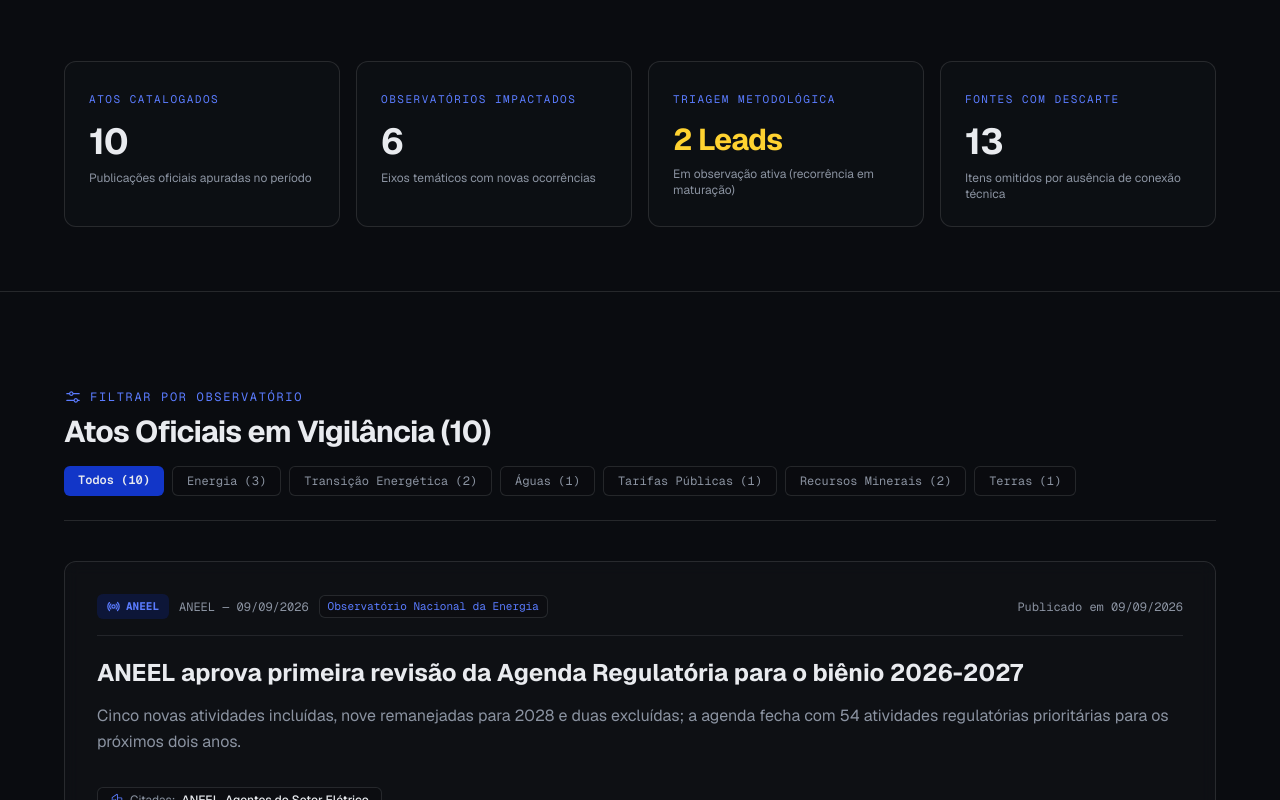
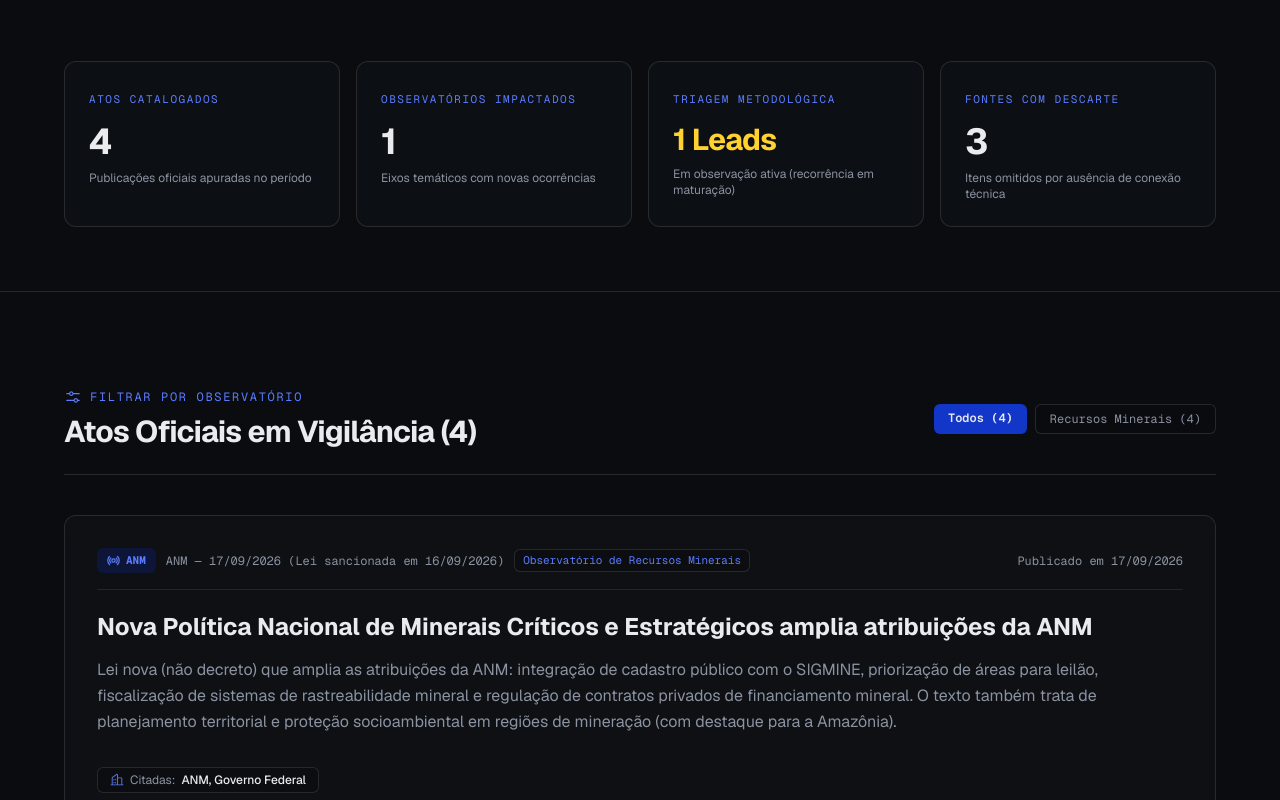
Before and after one commit to EmanuelMeirelles-Oss/idate_novo, a Next.js app: page /radar in a window 1280 px wide. Shown: the part 620-1420 px from the top of the page. Built offline with nearby package versions, Linux system fonts and the light colour scheme.

Commit message:
feat(radar): atualiza radar regulatorio semanal ciclo 14 a 21/09/2026

```diff
--- a/content/radar.ts
+++ b/content/radar.ts
@@ -66,6 +66,157 @@ export interface CicloRadar {
 }
 
 export const HISTORICO_RADAR: readonly CicloRadar[] = [
+  {
+    id: "ciclo-2026-09-14-2026-09-21",
+    periodo: {
+      inicio: "2026-09-14",
+      fim: "2026-09-21",
+      rotulo: "14 a 21/09/2026",
+    },
+    fontesVigiadas: ["DOU", "ANM", "ANEEL", "ANA"],
+    itens: [
+      {
+        id: "anm-politica-nacional-minerais-criticos-estrategicos",
+        titulo:
+          "Nova Política Nacional de Minerais Críticos e Estratégicos amplia atribuições da ANM",
+        fonte: "ANM — 17/09/2026 (Lei sancionada em 16/09/2026)",
+        orgao: "ANM",
+        publicadoEm: "2026-09-17",
+        url: "https://www.gov.br/anm/pt-br/assuntos/noticias/politica-de-minerais-criticos-preve-rastreabilidade-e-agregacao-de-valor-1",
+        resumo:
+          "Lei nova (não decreto) que amplia as atribuições da ANM: integração de cadastro público com o SIGMINE, priorização de áreas para leilão, fiscalização de sistemas de rastreabilidade mineral e regulação de contratos privados de financiamento mineral. O texto também trata de planejamento territorial e proteção socioambiental em regiões de mineração (com destaque para a Amazônia).",
+        observatorio: "recursos-minerais",
+        perguntaVinculada:
+          "Que obrigações de recuperação ambiental incidem sobre áreas lavradas e como são fiscalizadas?",
+        empresasCitadas: ["ANM", "Governo Federal"],
+      },
+      {
+        id: "anm-distribuicao-452-milhoes-cfem-pgrm",
+        titulo:
+          "ANM distribui mais de R$ 452 milhões em CFEM a estados e municípios via nova plataforma PGRM",
+        fonte: "ANM — 16/09/2026",
+        orgao: "ANM",
+        publicadoEm: "2026-09-16",
+        url: "https://www.gov.br/anm/pt-br/assuntos/noticias/mais-de-r-452-milhoes-em-cfem-sao-distribuidos-a-estados-e-municipios-produtores",
+        resumo:
+          "Repasse referente à arrecadação de agosto: mais de R$ 90 milhões para estados e DF, e mais de R$ 361 milhões para municípios. Primeira distribuição feita pela nova Plataforma de Gestão de Recursos Minerais (PGRM), que já processa 99,11% da arrecadação.",
+        observatorio: "recursos-minerais",
+        perguntaVinculada:
+          "Como se distribui a compensação financeira pela exploração mineral entre os entes federativos?",
+        empresasCitadas: ["ANM", "Estados e Municípios Produtores"],
+        valorEnvolvido: "R$ 452.000.000,00",
+      },
+      {
+        id: "anm-cruzamento-eletronico-dief-cfem-notas-fiscais",
+        titulo:
+          "ANM inicia cruzamento eletrônico entre DIEF-CFEM e notas fiscais eletrônicas em novembro",
+        fonte: "ANM — 16/09/2026",
+        orgao: "ANM",
+        publicadoEm: "2026-09-16",
+        url: "https://www.gov.br/anm/pt-br/assuntos/noticias/cruzamento-eletronico-entre-dief-cfem-e-notas-fiscais-entra-em-vigor-em-novembro",
+        resumo:
+          "A partir de 1º/11/2026, a ANM passa a cruzar declarações DIEF-CFEM com notas fiscais eletrônicas (operações desde janeiro/2025) para identificar divergências na base de cálculo da CFEM. Titulares de direitos minerários têm até 31/10/2026 para regularizar declarações pendentes.",
+        observatorio: "recursos-minerais",
+        perguntaVinculada:
+          "Como se distribui a compensação financeira pela exploração mineral entre os entes federativos?",
+        empresasCitadas: ["ANM", "Titulares de Direitos Minerários"],
+      },
+      {
+        id: "anm-reuniao-participativa-03-2026-sandbox-mineral",
+        titulo:
+          "ANM realiza Reunião Participativa nº 03/2026 sobre sandbox regulatório no setor mineral",
+        fonte: "ANM — 16/09/2026",
+        orgao: "ANM",
+        publicadoEm: "2026-09-16",
+        url: "https://www.gov.br/anm/pt-br/assuntos/noticias/reuniao-participativa-no-03-2026",
+        resumo:
+          "ANM abre reunião aberta (Reunião Participativa nº 03/2026 em 22/09/2026) para discutir a viabilidade e aplicações de um sandbox regulatório no setor mineral, vinculada à consulta na plataforma Brasil Participativo e à Tomada de Subsídios nº 04/2026 (prazo prorrogado até 28/09/2026).",
+        observatorio: "recursos-minerais",
+        perguntaVinculada:
+          "Que mudanças normativas podem resultar do sandbox regulatório para o setor mineral atualmente em consulta pública pela ANM?",
+        empresasCitadas: ["ANM", "Agentes do Setor Mineral"],
+      },
+    ],
+    analises: [
+      {
+        observatorio: "recursos-minerais",
+        tema: "Sistemas de Fiscalização da CFEM (PGRM e DIEF) e Marco Regulatório dos Minerais Críticos",
+        status: "em_observacao",
+        statusRotulo: "Lead de Monitoramento — Desenvolvimentos Normativos/Institucionais sem Núcleo Constituído",
+        resumo:
+          "Convergência de quatro novidades na ANM: sanção da Política Nacional de Minerais Críticos (Lei em 16/09), distribuição de R$ 452 mi em CFEM via nova PGRM (16/09), início do cruzamento eletrônico DIEF-CFEM com notas fiscais a partir de novembro (16/09) e Reunião Participativa nº 03/2026 sobre o sandbox regulatório (16/09).",
+        criterios: {
+          recorrencia: {
+            status: "em_maturacao",
+            titulo: "Recorrência documentada",
+            detalhe:
+              "Desenvolvimentos normativos e institucionais sem emergência de padrões de denúncias recorrentes nesta janela.",
+          },
+          relevanciaColetiva: {
+            status: "atendido",
+            titulo: "Relevância coletiva",
+            detalhe:
+              "Define atribuições sobre minerais estratégicos e assegura a exatidão na arrecadação e repartição da CFEM a centenas de municípios e estados.",
+          },
+          viabilidadeApuracao: {
+            status: "atendido",
+            titulo: "Viabilidade de apuração",
+            detalhe:
+              "Leis sancionadas, comunicados e minutas públicas acessíveis no portal oficial da ANM e no Diário Oficial.",
+          },
+        },
+        parecerTecnico:
+          "Nenhum dos itens acima, isoladamente ou somado ao acervo, preenche os três critérios simultâneos para constituição de núcleo de pesquisa (recorrência documentada, relevância coletiva e viabilidade de apuração). Trata-se de desenvolvimentos normativos/institucionais mantidos como leads em observação ativa.",
+      },
+    ],
+    itensDescartados: [
+      {
+        titulo:
+          "Atos administrativos rotineiros da ANEEL (homologação tarifária pontual e autorização de UTEs)",
+        fonte: "ANEEL",
+        orgao: "ANEEL",
+        publicadoEm: "2026-09-18",
+        motivoDescarte:
+          "Homologação de revisão tarifária de distribuidoras específicas e autorizações pontuais de usinas termelétricas sem conexão direta com perguntas de pesquisa em aberto de encargos ou composição tarifária.",
+      },
+      {
+        titulo: "Atos administrativos rotineiros da ANA",
+        fonte: "ANA",
+        orgao: "ANA",
+        publicadoEm: "2026-09-18",
+        motivoDescarte:
+          "Despachos operacionais sem relação com outorgas hídricas ou saneamento básico.",
+      },
+      {
+        titulo: "Publicações ordinárias do Diário Oficial da União (DOU)",
+        fonte: "DOU",
+        orgao: "DOU",
+        publicadoEm: "2026-09-18",
+        motivoDescarte:
+          "Atos de rotina sem impacto difuso nos escopos monitorados pelo instituto.",
+      },
+    ],
+    fontesSemOcorrencias: [
+      {
+        orgao: "ANEEL (Agência Nacional de Energia Elétrica)",
+        url: "https://www.gov.br/aneel",
+        observacao:
+          "Sem itens com relação clara a perguntas de pesquisa em aberto nesta semana.",
+      },
+      {
+        orgao: "ANA (Agência Nacional de Águas e Saneamento Básico)",
+        url: "https://www.gov.br/ana",
+        observacao:
+          "Sem itens com relação clara a perguntas de pesquisa em aberto nesta semana.",
+      },
+      {
+        orgao: "DOU (Diário Oficial da União)",
+        url: "https://in.gov.br",
+        observacao:
+          "Varredura sem registros de novidades regulatórias com impacto difuso nos observatórios.",
+      },
+    ],
+  },
   {
     id: "ciclo-2026-09-07-2026-09-14",
     periodo: {
```
Also changed, not shown: 2 other files (tests, documents, lock files or other folders).
